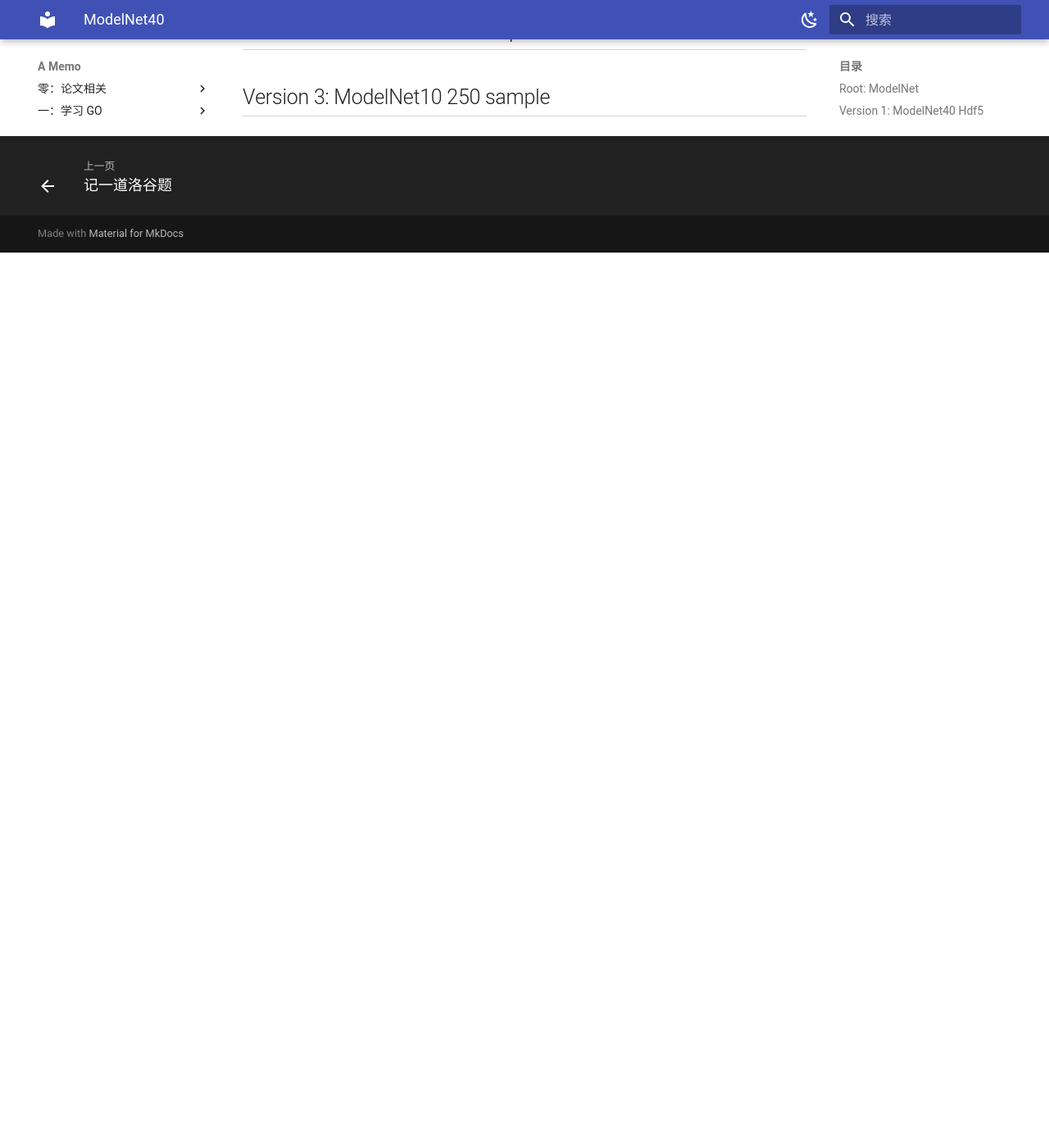
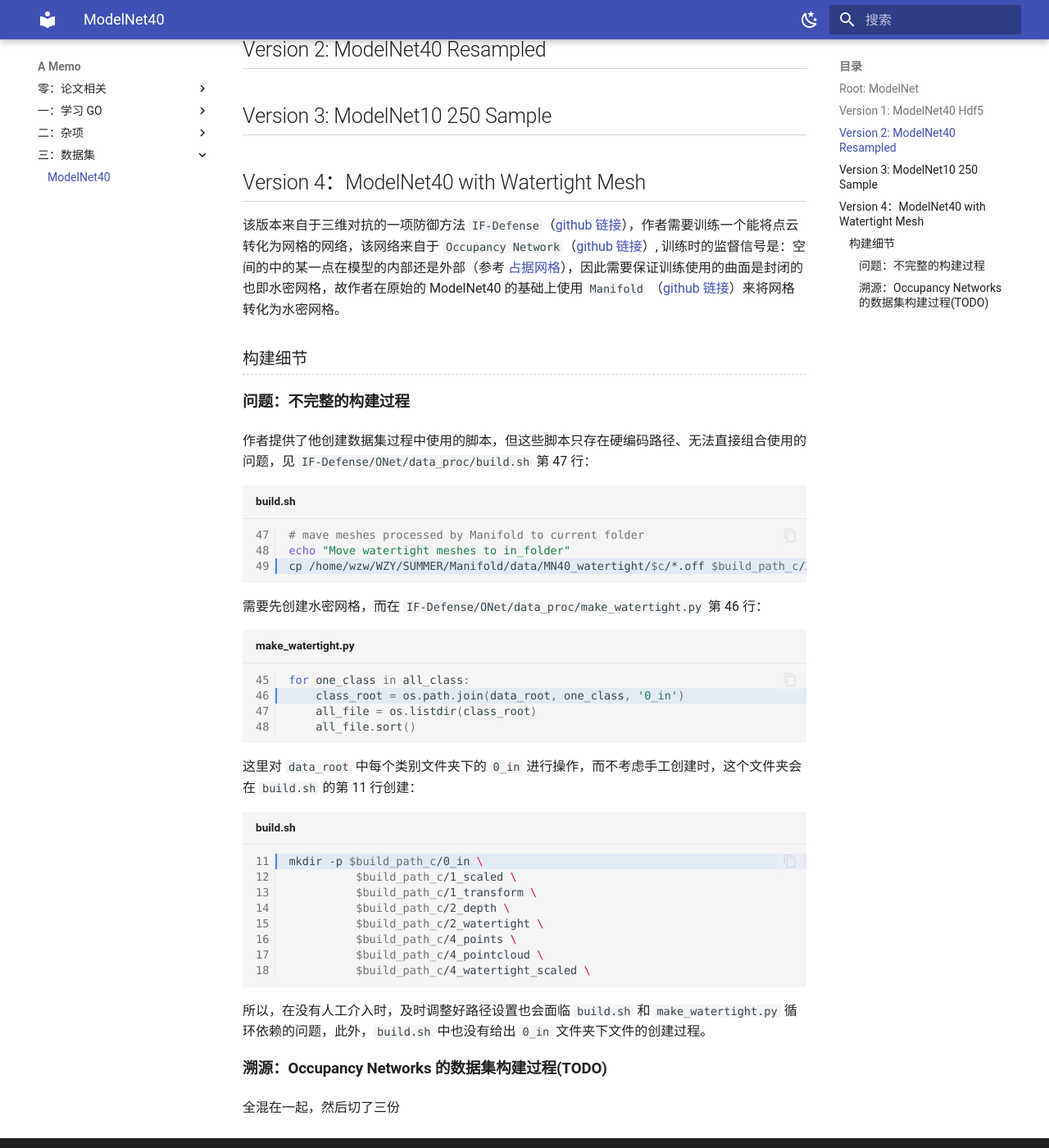
Before and after one commit to the-full/the-full.github.io, an MkDocs documentation site: the page built from docs/03_dataset/modelnet40.md, in a window 1280 px wide and 1400 px high, scrolled down 1127 px. Shown: the whole window at 82% size. Built offline with MkDocs 1.6.1 and Material for MkDocs 9.7.7, drawn with Linux system fonts in a browser that asks for light colours; before the commit the page ends 1435 px from its top, so only the background shows below that; some of the changed text lies outside the part shown.

Commit message:
写了一点点

````diff
--- a/docs/03_dataset/modelnet40.md
+++ b/docs/03_dataset/modelnet40.md
@@ -2,8 +2,7 @@
 
 !!! Abstract "导言"
 
-    ModelNet40 是三维对抗攻防中一个非常常用的数据集，绝大多数方法都会在该数据集上进行评估。然而，在阅读相关论文时，会发现这个数据集有很多变体，通常是前人工作中预处理过后的版本，这导致论文（代码）中提到 ModelNet40 数据集时往往带有多意性。因此，在这里对相关变体进行记录和区分。本文将忽略数据集的存储细节也不会包括如何实现 DataSet 类来读取数据的内容。
-    注：数据集构建细节部分是在 ai 对论文的总结上修改而来。
+    ModelNet40 是三维对抗攻防中一个非常常用的数据集，绝大多数方法都会在该数据集上进行评估。然而，在阅读相关论文时，会发现这个数据集有很多变体，通常是前人工作中预处理过后的版本，这导致论文（代码）中提到 ModelNet40 数据集时往往带有多意性。另一方面，最近尝试复现的点云对抗防御方法 **IF-Defense** ，需要在 ModelNet40 的基础上构建一个变体数据集，但在运行作者的脚本时遇到问题，需要梳理一下它的构建细节，因此，在这里对 ModelNet40 的各种变体和构建细节进行记录。本文将忽略数据集的存储细节也不会包括如何实现 DataSet 类来读取数据的内容。
 
 ## Root: ModelNet
 
@@ -13,15 +12,21 @@
 
 ??? tip "构建细节"
 
+    注：在 ai 对论文的总结上修改而来。
+
     1. **数据收集**：从 3D Warehouse 和 Yobi3D 搜索引擎（索引了 261 个 CAD 模型网站）下载 3D CAD 模型。
 
     2. **类别选择**：基于 SUN 数据库中的常见对象类别进行查询，选择每个类别至少包含 20 个实例的类别，排除了搜索结果太少的类别。
 
     3. **数据清洗**：
+
         1. **移除误分类模型**：由 Amazon Mechanical Turk 上的工作人员确认类别标签是否与模型匹配以识别和去除错误分类的模型。
+
         2. **移除无关对象**：作者手动检查每个3D模型，从每个CAD模型中移除不相关对象（例如，地板、缩略图、站在物体旁边的人物等），确保每个网格模型只包含属于标注类别的一个对象。
+
         3. **移除不现实的模型**：包括过于简化的模型或仅包含对象图片的模型。
-        4. **去除重复模型**：确保数据集中的模型不重复。
+
+        4. **移除重复模型**：确保数据集中的模型不重复。
 
 ## Version 1: ModelNet40 Hdf5
 
@@ -29,11 +34,60 @@
 
 ??? tip "构建细节"
 
-    - **数据集划分**：将数据集分为训练集（9,843 个模型）和测试集（2,468 个模型）。
-    - **数据预处理**：
+    注：在 ai 对论文的总结上修改而来。
+
+    1. **数据集划分**：将数据集分为训练集（9,843 个模型）和测试集（2,468 个模型）。
+
+    2. **数据预处理**：
+
         1. **数据采样**：从每个 3D 模型的网格面上均匀采样 1024 个点，采样基于网格面积进行。
+
         2. **数据归一化**：将采样的点云归一化到单位球内。
 
 ## Version 2: ModelNet40 Resampled
 
-## Version 3: ModelNet10 250 sample
+## Version 3: ModelNet10 250 Sample
+
+## Version 4：ModelNet40 with Watertight Mesh
+
+该版本来自于三维对抗的一项防御方法 `IF-Defense`（[github 链接](https://github.com/Wuziyi616/IF-Defense/tree/main)），作者需要训练一个能将点云转化为网格的网络，该网络来自于 `Occupancy Network`（[github 链接](https://github.com/autonomousvision/occupancy_networks)）, 训练时的监督信号是：空间的中的某一点在模型的内部还是外部（参考 [占据网格](../00_read_paper/3D_Reconstruction/occupancy_network.md)），因此需要保证训练使用的曲面是封闭的也即水密网格，故作者在原始的 ModelNet40 的基础上使用 `Manifold` （[github 链接](https://github.com/hjwdzh/Manifold)）来将网格转化为水密网格。
+
+### 构建细节
+
+#### 问题：不完整的构建过程
+
+作者提供了他创建数据集过程中使用的脚本，但这些脚本只存在硬编码路径、无法直接组合使用的问题，见 `IF-Defense/ONet/data_proc/build.sh` 第 47 行：
+
+```bash linenums="47" hl_lines="3" title="build.sh"
+# mave meshes processed by Manifold to current folder
+echo "Move watertight meshes to in_folder"
+cp /home/wzw/WZY/SUMMER/Manifold/data/MN40_watertight/$c/*.off $build_path_c/2_watertight
+```
+
+需要先创建水密网格，而在 `IF-Defense/ONet/data_proc/make_watertight.py` 第 46 行：
+
+```python linenums="45" hl_lines="2" title="make_watertight.py"
+for one_class in all_class:
+    class_root = os.path.join(data_root, one_class, '0_in')
+    all_file = os.listdir(class_root)
+    all_file.sort()
+```
+
+这里对 `data_root` 中每个类别文件夹下的 `0_in` 进行操作，而不考虑手工创建时，这个文件夹会在 `build.sh` 的第 11 行创建：
+
+```bash linenums="11" hl_lines="1" title="build.sh"
+mkdir -p $build_path_c/0_in \
+          $build_path_c/1_scaled \
+          $build_path_c/1_transform \
+          $build_path_c/2_depth \
+          $build_path_c/2_watertight \
+          $build_path_c/4_points \
+          $build_path_c/4_pointcloud \
+          $build_path_c/4_watertight_scaled \
+```
+
+所以，在没有人工介入时，及时调整好路径设置也会面临 `build.sh` 和 `make_watertight.py` 循环依赖的问题，此外，`build.sh` 中也没有给出 `0_in` 文件夹下文件的创建过程。
+
+#### 溯源：Occupancy Networks 的数据集构建过程(TODO)
+
+全混在一起，然后切了三份
````
